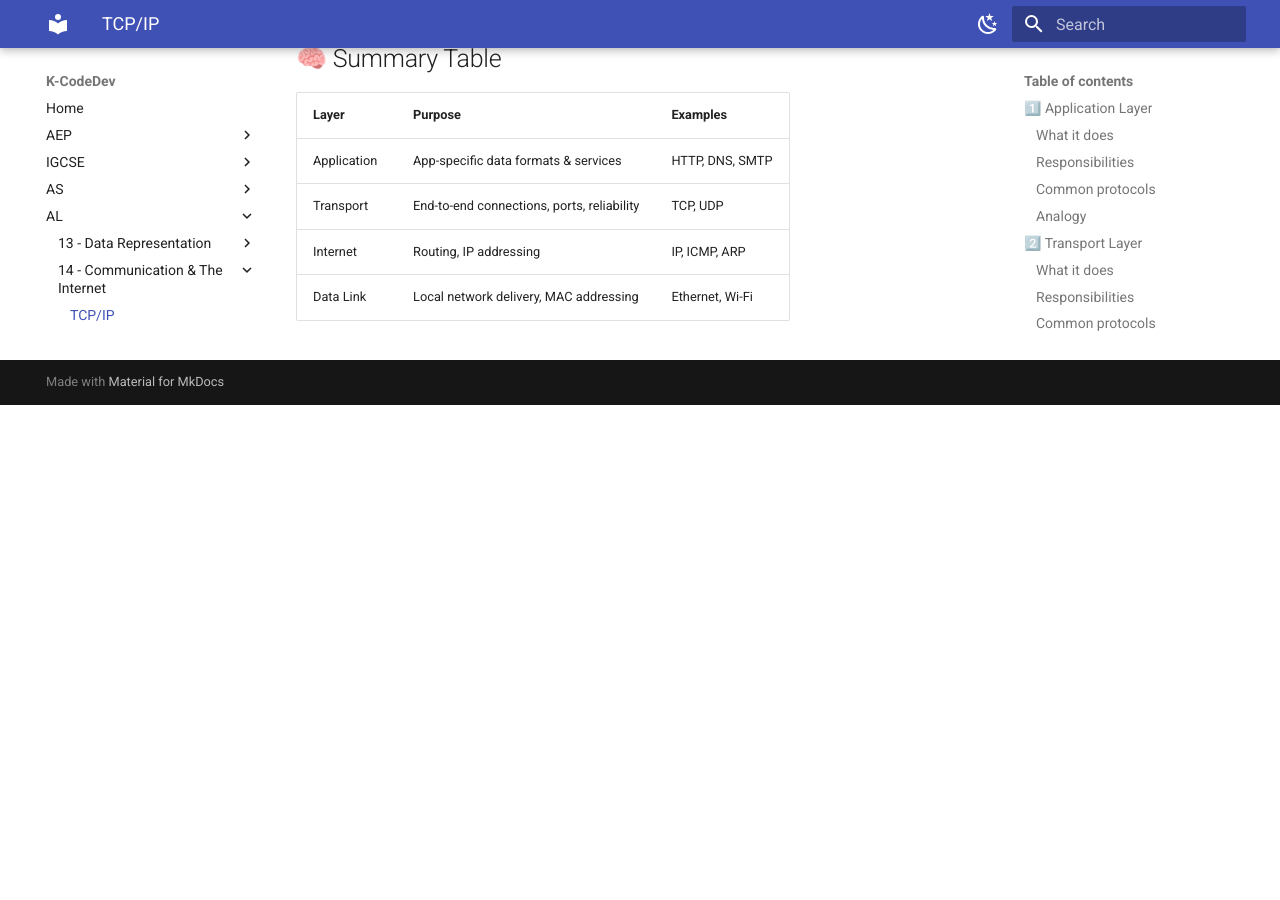
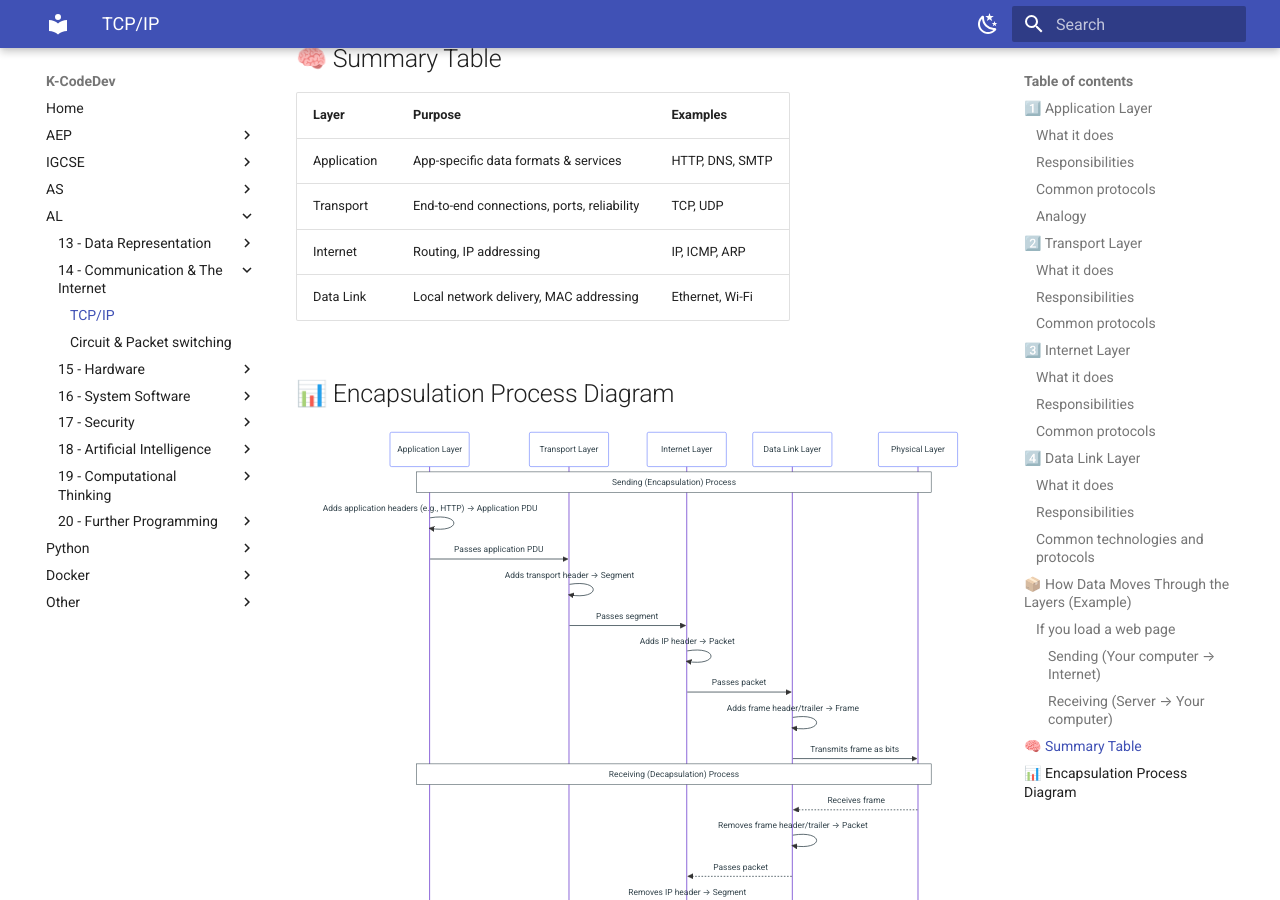
Before and after one commit to kcodedev/mkdocs, an MkDocs documentation site: the page built from docs/AL/14-communication/tcpip_layers.md, in a window 1280 px wide and 900 px high, scrolled down 3301 px. Built offline with MkDocs 1.6.1 and Material for MkDocs 9.7.7, drawn with Linux system fonts in a browser that asks for light colours; before the commit the page ends 3706 px from its top, so only the background shows below that; part of the change alters nothing that is shown.

Commit message:
process diagram added

````diff
--- a/docs/AL/14-communication/tcpip_layers.md
+++ b/docs/AL/14-communication/tcpip_layers.md
@@ -103,3 +103,34 @@ The layers are processed in reverse in a process called **decapsulation**, where
 | Transport   | End-to-end connections, ports, reliability | TCP, UDP         |
 | Internet    | Routing, IP addressing           | IP, ICMP, ARP     |
 | Data Link   | Local network delivery, MAC addressing | Ethernet, Wi-Fi  |
+
+## 📊 Encapsulation Process Diagram
+
+```mermaid
+sequenceDiagram
+    participant App as Application Layer
+    participant Trans as Transport Layer
+    participant Int as Internet Layer
+    participant DL as Data Link Layer
+    participant Phys as Physical Layer
+
+    Note over App,Phys: Sending (Encapsulation) Process
+    App->>App: Adds application headers (e.g., HTTP) → Application PDU
+    App->>Trans: Passes application PDU
+    Trans->>Trans: Adds transport header → Segment
+    Trans->>Int: Passes segment
+    Int->>Int: Adds IP header → Packet
+    Int->>DL: Passes packet
+    DL->>DL: Adds frame header/trailer → Frame
+    DL->>Phys: Transmits frame as bits
+
+    Note over Phys,App: Receiving (Decapsulation) Process
+    Phys-->>DL: Receives frame
+    DL->>DL: Removes frame header/trailer → Packet
+    DL-->>Int: Passes packet
+    Int->>Int: Removes IP header → Segment
+    Int-->>Trans: Passes segment
+    Trans->>Trans: Removes transport header → Application PDU
+    Trans-->>App: Passes application PDU
+    App->>App: Removes application headers → Application data
+```
````
